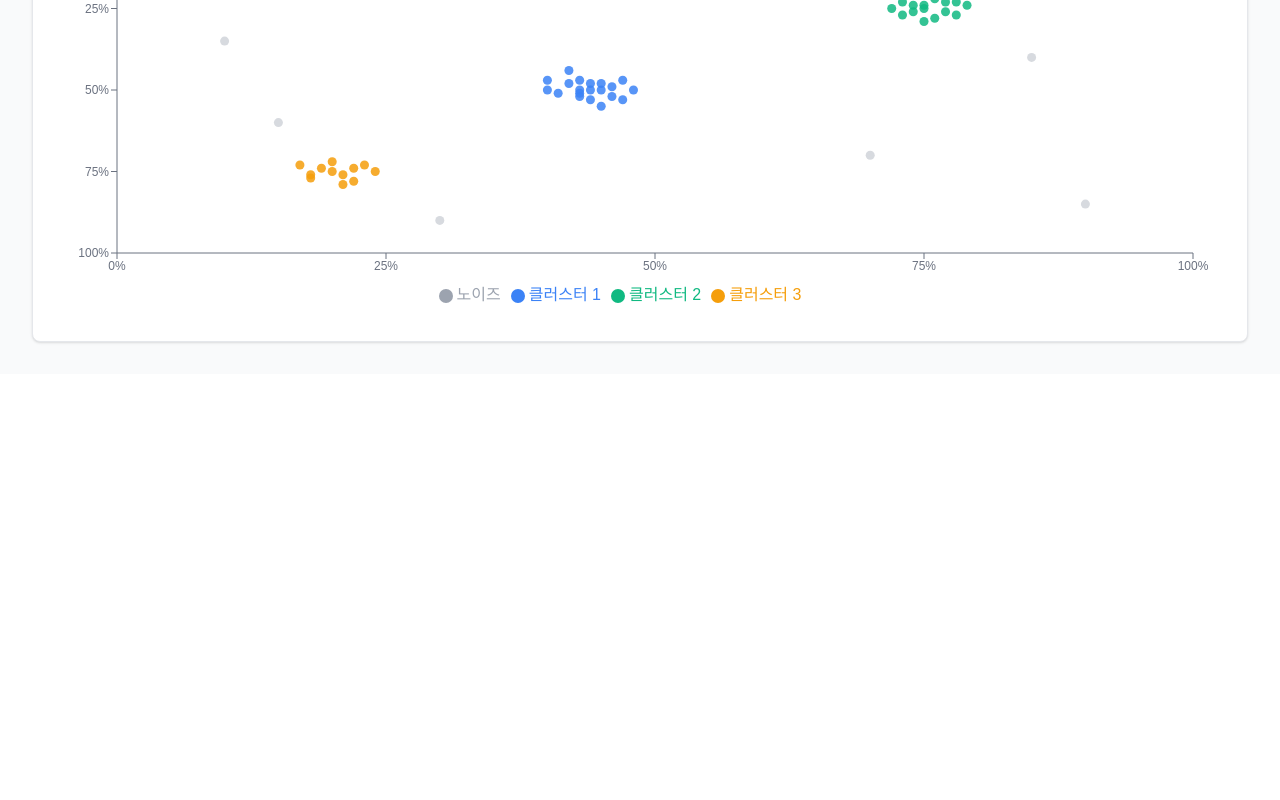
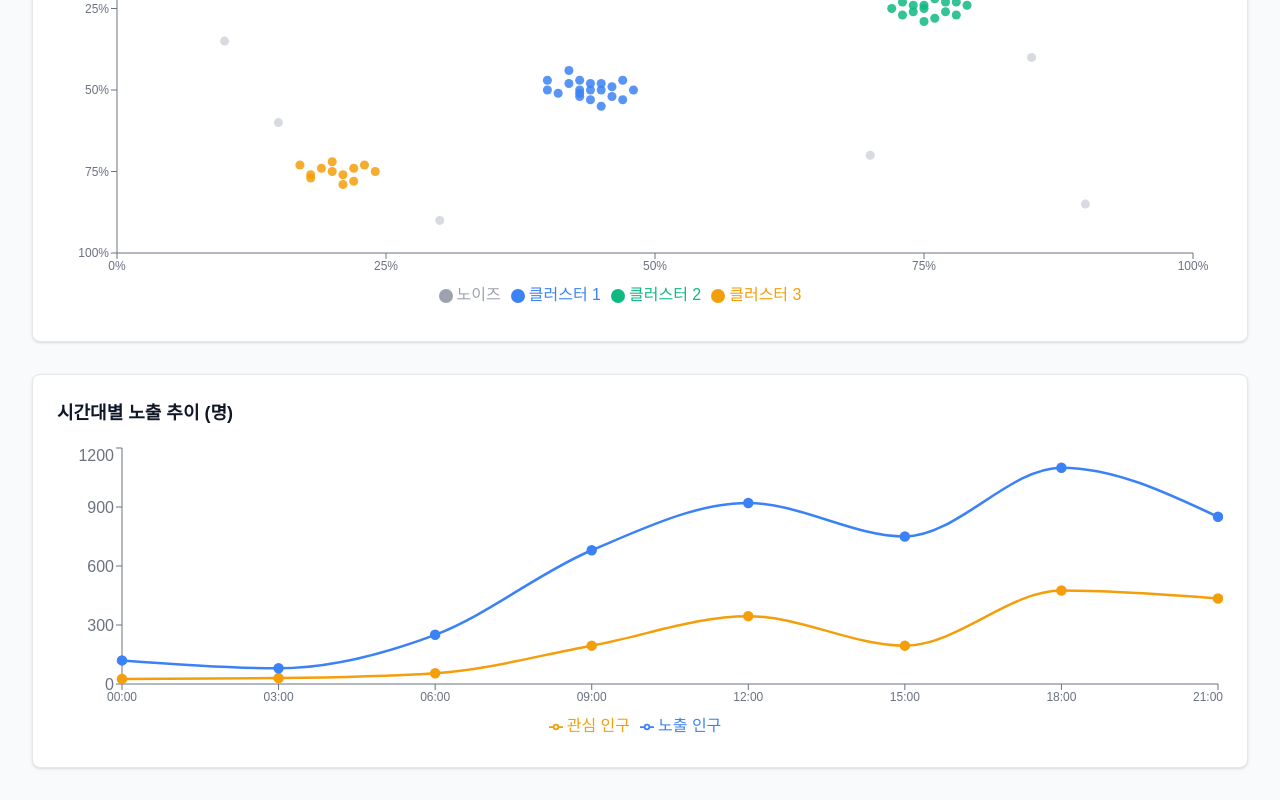
Before and after one commit to TakeaLook-OAAS/frontend, a Next.js app: page / in a window 1280 px wide. Shown: the part 1134-1934 px from the top of the page. Before the commit the page ends 1508 px from the top, so only its background shows below. Built offline with nearby package versions, Linux system fonts and the light colour scheme.

Commit message:
Adding Graph

```diff
--- a/app/analytics/page.tsx
+++ b/app/analytics/page.tsx
@@ -6,6 +6,8 @@ import AgeChart from "@/components/ageChart";
 import { DateRange } from "react-day-picker";
 import DateRangePicker from "@/components/dateRangePicker";
 import ExposureChart from "@/components/exposureChart";
+import ExposureTrendChart from "@/components/ExposureTrendChart";
+import ExposureTimeAverageChart from "@/components/ExposureTimeAverageChart";
 import { Users, Clock, Eye, TrendingUp, Target, Download } from "lucide-react";
 import SimpleCard from "@/components/Simplecard";
 import DbscanChart from "@/components/DbscanChart";
@@ -70,6 +72,11 @@ export default function AnalyticsPage() {
     from: undefined,
     to: undefined,
   });
+
+  const from = dateRange?.from;
+  const to = dateRange?.to ?? from;
+  const days = from && to ? differenceInDays(to, from) + 1 : 1;
+  const showTimeAverageChart = days > 1;
 
   function handleDownload() {
     const csv = buildCsvRows(dateRange);
@@ -147,8 +154,9 @@ export default function AnalyticsPage() {
       </section>
 
       {/* Exposure Chart — x-axis changes with date range */}
-      <section>
-        <ExposureChart dateRange={dateRange} />
+      <section className="space-y-6">
+        <ExposureTrendChart dateRange={dateRange} />
+        {showTimeAverageChart && <ExposureTimeAverageChart dateRange={dateRange} />}
       </section>
     </div>
   );
--- a/app/dashboard.tsx
+++ b/app/dashboard.tsx
@@ -1,6 +1,8 @@
 import GenderChart from "@/components/genderChart";
 import AgeChart from "@/components/ageChart";
 import DbscanChart from "@/components/DbscanChart";
+import ExposureChart from "@/components/exposureChart";
+import ExposureTrendChart from "@/components/ExposureTrendChart";
 import { Users, Clock, Eye, TrendingUp, Target } from "lucide-react";
 import SimpleCard from "@/components/Simplecard";
 
@@ -77,6 +79,11 @@ export default function Dashboard() {
       <section>
         <DbscanChart />
       </section>
+
+      {/* Exposure Chart */}
+      <section>
+        <ExposureTrendChart />
+      </section>
     </div>
   );
 }
--- /dev/null
+++ b/components/ExposureTimeAverageChart.tsx
@@ -0,0 +1,77 @@
+"use client";
+
+import {
+  BarChart,
+  Bar,
+  XAxis,
+  YAxis,
+  Tooltip,
+  ResponsiveContainer,
+  Legend,
+} from "recharts";
+import { DateRange } from "react-day-picker";
+import { differenceInDays } from "date-fns";
+
+interface Props {
+  dateRange?: DateRange;
+}
+
+function generateTimeAverageData(dateRange?: DateRange) {
+  const from = dateRange?.from;
+  const to = dateRange?.to ?? from;
+
+  const defaultData = [
+    { label: "00:00", exposed: 120, interested: 25 },
+    { label: "03:00", exposed: 80, interested: 30 },
+    { label: "06:00", exposed: 250, interested: 55 },
+    { label: "09:00", exposed: 680, interested: 195 },
+    { label: "12:00", exposed: 920, interested: 345 },
+    { label: "15:00", exposed: 750, interested: 195 },
+    { label: "18:00", exposed: 1100, interested: 475 },
+    { label: "21:00", exposed: 850, interested: 435 },
+  ];
+
+  if (!from || !to) return defaultData;
+
+  const days = differenceInDays(to, from) + 1;
+  const bases = [130, 95, 280, 710, 940, 780, 1120, 890];
+
+  return bases.map((base, i) => {
+    const exposed = base + (days > 7 ? 20 : 0) + (days > 31 ? 50 : 0);
+    return {
+      label: defaultData[i].label,
+      exposed,
+      interested: Math.floor(exposed * 0.22),
+    };
+  });
+}
+
+export default function ExposureTimeAverageChart({ dateRange }: Props) {
+  const data = generateTimeAverageData(dateRange);
+
+  return (
+    <div className="bg-white rounded-lg p-6 shadow-sm border border-gray-200">
+      <h3 className="text-lg font-semibold text-gray-900 mb-4">
+        시간대별 평균 노출 수치 (명)
+      </h3>
+
+      <ResponsiveContainer width="100%" height={300}>
+        <BarChart data={data}>
+          <XAxis dataKey="label" stroke="#6b7280" tick={{ fontSize: 12 }} />
+          <YAxis stroke="#6b7280" />
+          <Tooltip
+            formatter={(value) => `${Number(value).toLocaleString()}명`}
+            contentStyle={{
+              backgroundColor: "#fff",
+              border: "1px solid #e5e7eb",
+              borderRadius: "8px",
+            }}
+          />
+          <Legend />
+          <Bar dataKey="interested" fill="#F59E0B" name="평균 관심 인구" radius={[4, 4, 0, 0]} />
+          <Bar dataKey="exposed" fill="#3B82F6" name="평균 노출 인구" radius={[4, 4, 0, 0]} />
+        </BarChart>
+      </ResponsiveContainer>
+    </div>
+  );
+}
--- /dev/null
+++ b/components/ExposureTrendChart.tsx
@@ -0,0 +1,129 @@
+"use client";
+
+import {
+  LineChart,
+  Line,
+  XAxis,
+  YAxis,
+  Tooltip,
+  ResponsiveContainer,
+  Legend,
+} from "recharts";
+import { DateRange } from "react-day-picker";
+import { differenceInDays, addDays, format } from "date-fns";
+import { ko } from "date-fns/locale";
+
+interface Props {
+  dateRange?: DateRange;
+}
+
+function generateTrendChartData(dateRange?: DateRange) {
+  const from = dateRange?.from;
+  const to = dateRange?.to ?? from;
+
+  if (!from || !to) {
+    return {
+      data: [
+        { label: "00:00", exposed: 120, interested: 25 },
+        { label: "03:00", exposed: 80, interested: 30 },
+        { label: "06:00", exposed: 250, interested: 55 },
+        { label: "09:00", exposed: 680, interested: 195 },
+        { label: "12:00", exposed: 920, interested: 345 },
+        { label: "15:00", exposed: 750, interested: 195 },
+        { label: "18:00", exposed: 1100, interested: 475 },
+        { label: "21:00", exposed: 850, interested: 435 },
+      ],
+      unit: "시간",
+    };
+  }
+
+  const days = differenceInDays(to, from) + 1;
+
+  if (days === 1) {
+    return {
+      data: [
+        { label: "00:00", exposed: 120, interested: 25 },
+        { label: "03:00", exposed: 80, interested: 30 },
+        { label: "06:00", exposed: 250, interested: 55 },
+        { label: "09:00", exposed: 680, interested: 195 },
+        { label: "12:00", exposed: 920, interested: 345 },
+        { label: "15:00", exposed: 750, interested: 195 },
+        { label: "18:00", exposed: 1100, interested: 475 },
+        { label: "21:00", exposed: 850, interested: 435 },
+      ],
+      unit: "시간",
+    };
+  }
+
+  if (days <= 31) {
+    const bases = [520, 680, 430, 790, 610, 740, 560, 820, 470, 650];
+    const data = Array.from({ length: days }, (_, i) => {
+      const date = addDays(from, i);
+      const label =
+        days <= 7
+          ? format(date, "M/d (EEE)", { locale: ko })
+          : format(date, "M/d");
+      const exposed = bases[i % bases.length] + (i % 4) * 60;
+      return { label, exposed, interested: Math.floor(exposed * 0.22) };
+    });
+    return { data, unit: "일" };
+  }
+
+  const weeks = Math.ceil(days / 7);
+  const bases = [3200, 4100, 3700, 4600, 3900, 4300, 3500];
+  const data = Array.from({ length: weeks }, (_, i) => {
+    const weekStart = addDays(from, i * 7);
+    const weekEnd = addDays(weekStart, 6);
+    const label = `${format(weekStart, "M/d")}~${format(weekEnd, "M/d")}`;
+    const exposed = bases[i % bases.length] + (i % 3) * 400;
+    return { label, exposed, interested: Math.floor(exposed * 0.22) };
+  });
+
+  return { data, unit: "주" };
+}
+
+export default function ExposureTrendChart({ dateRange }: Props) {
+  const { data, unit } = generateTrendChartData(dateRange);
+
+  return (
+    <div className="bg-white rounded-lg p-6 shadow-sm border border-gray-200">
+      <h3 className="text-lg font-semibold text-gray-900 mb-4">
+        {unit === "시간" ? "시간대별 노출 추이" : unit === "주" ? "주별 노출 추이" : "일별 노출 추이"} (명)
+      </h3>
+
+      <ResponsiveContainer width="100%" height={300}>
+        <LineChart data={data}>
+          <XAxis dataKey="label" stroke="#6b7280" tick={{ fontSize: 12 }} />
+          <YAxis stroke="#6b7280" />
+          <Tooltip
+            formatter={(value) => `${Number(value).toLocaleString()}명`}
+            contentStyle={{
+              backgroundColor: "#fff",
+              border: "1px solid #e5e7eb",
+              borderRadius: "8px",
+            }}
+          />
+          <Legend />
+          <Line
+            type="monotone"
+            dataKey="interested"
+            stroke="#F59E0B"
+            strokeWidth={2.5}
+            name="관심 인구"
+            dot={{ fill: "#F59E0B", r: 4 }}
+            activeDot={{ r: 6 }}
+          />
+          <Line
+            type="monotone"
+            dataKey="exposed"
+            stroke="#3B82F6"
+            strokeWidth={2.5}
+            name="노출 인구"
+            dot={{ fill: "#3B82F6", r: 4 }}
+            activeDot={{ r: 6 }}
+          />
+        </LineChart>
+      </ResponsiveContainer>
+    </div>
+  );
+}
```
